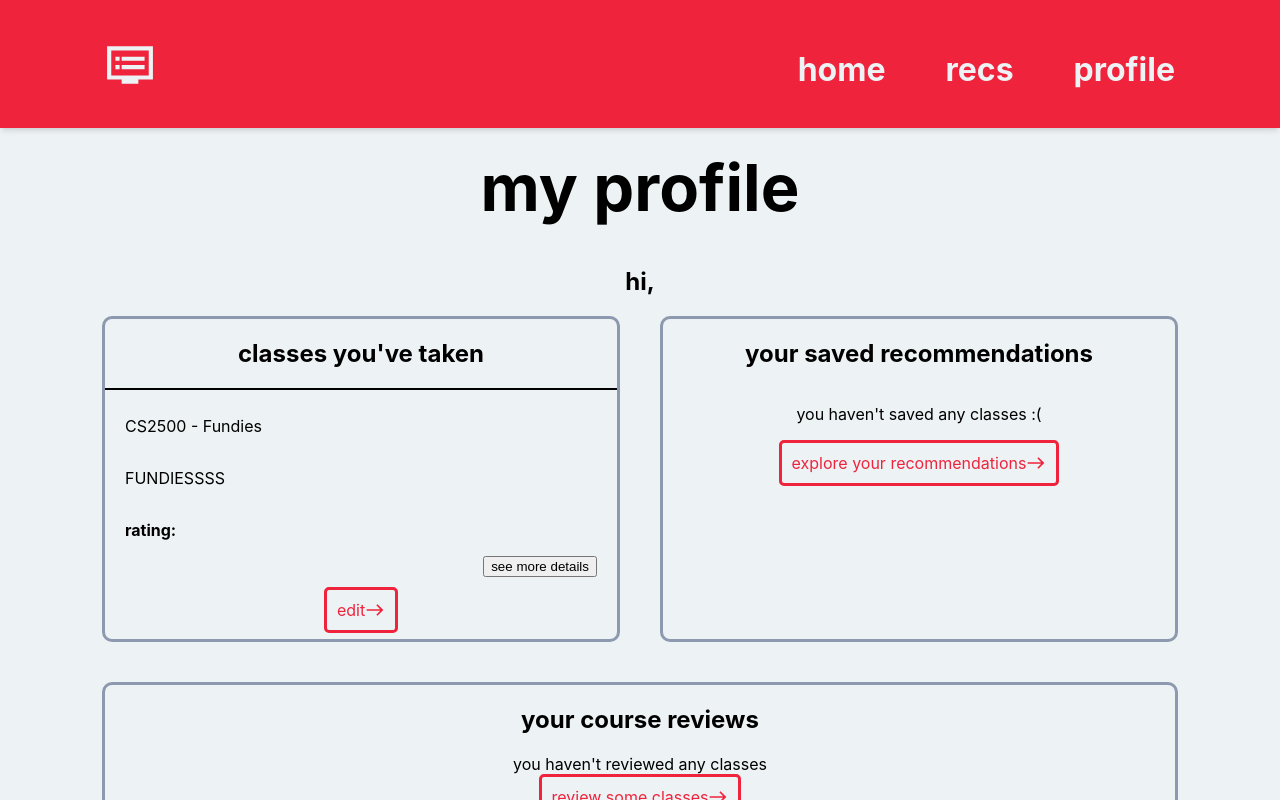
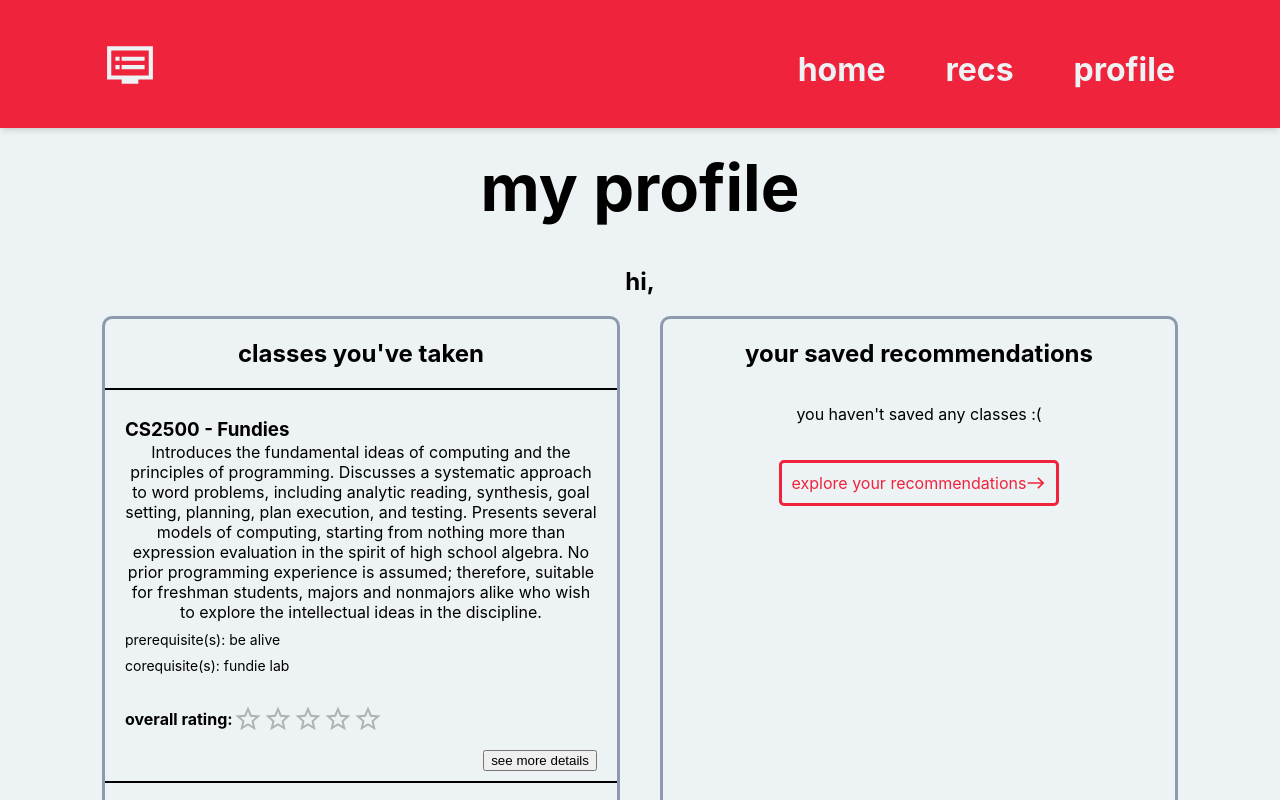
Before and after one commit to Oasis-NEU/f23-group17, a React (Create React App) app in the folder khoury-class-recs/: page /my-profile in a window 1280 px wide. Shown: the top 800 px of the page. Built offline with nearby package versions, Linux system fonts and the light colour scheme; the HTML template or start-up script is replaced by a standard one.

Commit message:
Course Description style changes

```diff
--- a/khoury-class-recs/src/components/CourseDescPreview.js
+++ b/khoury-class-recs/src/components/CourseDescPreview.js
@@ -1,4 +1,5 @@
 import React from "react";
+import { Rating } from "@mui/material";
 import "./comp-style.css";
 
 /**
@@ -12,24 +13,21 @@ import "./comp-style.css";
 export default function CourseDescPreview(props) {
   return (
     <div className="course-desc-wrapper">
-      <p>{props.ident + " - " + props.name}</p>
-      <p>{props.desc}</p>
-      <p>
-        <b>rating: </b>
-        {props.rating}
-      </p>
+      <h3 style={{ marginBottom: -15 }}>{props.ident + " - " + props.name}</h3>
+      <p style={{ marginBottom: -5 }}>{props.desc}</p>
       {props.preReqs && (
-        <p>
-          <b>prerequisites: </b>
-          {props.preReqs}
+        <p style={{ marginBottom: -5, fontSize: 14 }}>
+          prerequisite(s): {props.preReqs}
         </p>
       )}
       {props.coReqs && (
-        <p>
-          <b>corequisites: </b>
-          {props.coReqs}
-        </p>
+        <p style={{ fontSize: 14 }}>corequisite(s): {props.coReqs}</p>
       )}
+
+      <p style={{ display: "flex", alignItems: "center" }}>
+        <b>overall rating: </b>
+        <Rating precision={0.5} value={props.rating} readOnly size="large" />
+      </p>
 
       {/** Needs link*/}
       <button className="course-desc-button">see more details</button>
--- a/khoury-class-recs/src/components/comp-style.css
+++ b/khoury-class-recs/src/components/comp-style.css
@@ -2,6 +2,7 @@
   display: flex;
   flex-direction: column;
   border-top: solid 2px;
+  border-bottom: solid 2px;
   align-items: flex-start;
   padding: 10px 20px 10px 20px;
 }
--- a/khoury-class-recs/src/components/user-profile/ClassesTaken.js
+++ b/khoury-class-recs/src/components/user-profile/ClassesTaken.js
@@ -4,7 +4,15 @@ import "./user-profile-style.css";
 import EditButton from "./EditButton";
 
 export default function ClassesTaken({ list }) {
-  list = [{ ident: "CS2500", name: "Fundies", desc: "FUNDIESSSS" }];
+  list = [
+    {
+      ident: "CS2500",
+      name: "Fundies",
+      desc: "Introduces the fundamental ideas of computing and the principles of programming. Discusses a systematic approach to word problems, including analytic reading, synthesis, goal setting, planning, plan execution, and testing. Presents several models of computing, starting from nothing more than expression evaluation in the spirit of high school algebra. No prior programming experience is assumed; therefore, suitable for freshman students, majors and nonmajors alike who wish to explore the intellectual ideas in the discipline. ",
+      coReqs: "fundie lab",
+      preReqs: "be alive",
+    },
+  ];
   return (
     <div className="user-profile-comp">
       <h2>classes you've taken</h2>
--- a/khoury-class-recs/src/components/user-profile/user-profile-style.css
+++ b/khoury-class-recs/src/components/user-profile/user-profile-style.css
@@ -7,6 +7,7 @@
 }
 .user-profile-comp {
   min-width: 40vw;
+  max-width: 40vw;
   min-height: 40vh;
   margin: 0px 20px 0px 20px;
 }
@@ -25,4 +26,5 @@
   text-decoration: none;
   border: solid #ef233c;
   border-radius: 5px;
+  margin: 20px;
 }
```
